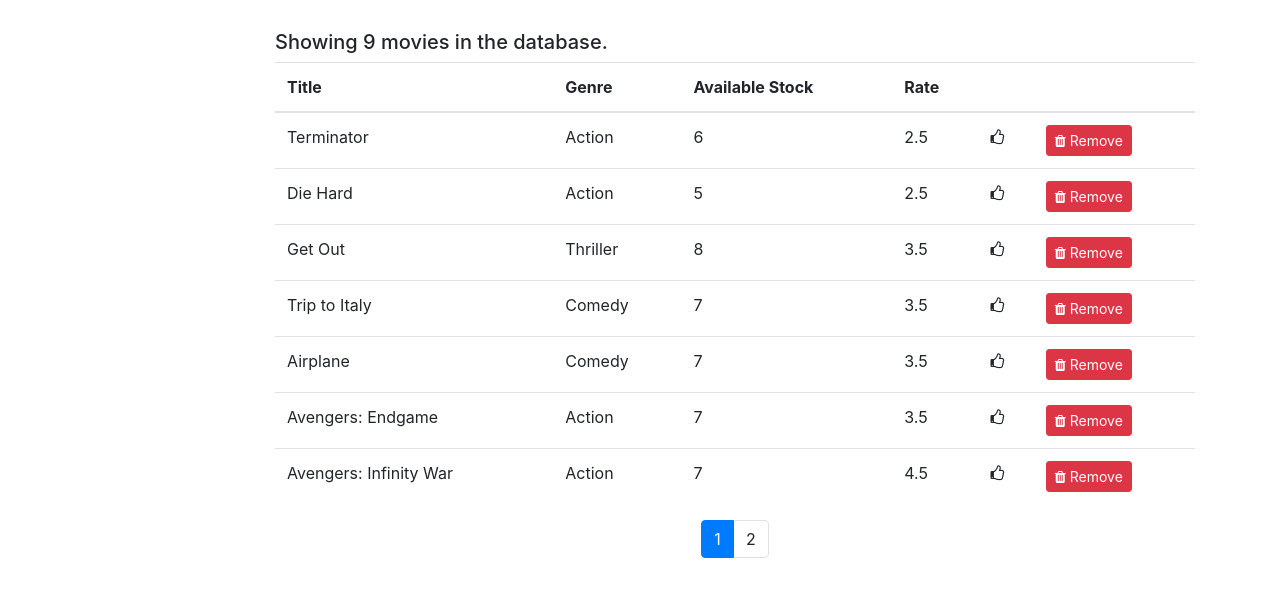
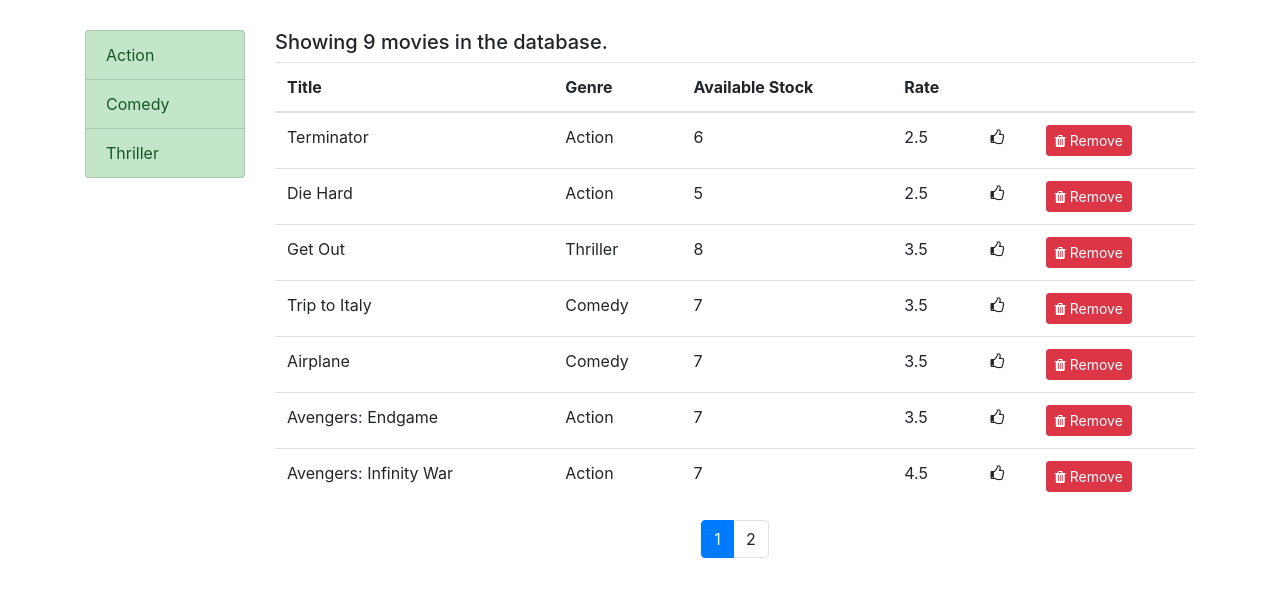
Before and after one commit to naseebbajracharya/movie-rental-react, a React (Create React App) app: page / in a window 1280 px wide. Shown: the top 596 px of the page. Built offline with nearby package versions, Linux system fonts and the light colour scheme.

Commit message:
movie genre displayed in the filter component

```diff
--- a/src/components/common/listGroup.jsx
+++ b/src/components/common/listGroup.jsx
@@ -1,9 +1,14 @@
 import React, { Component } from 'react';
 
-class ListGroup extends Component {
-    render() {
-        return ( null );
+const ListGroup = (props) => {
+    const {items, textProperty, valueProperty} = props;
+        return (
+            <ul className="list-group">
+                {items.map(item => <li key={item[valueProperty]} className="list-group-item list-group-item-success">
+                    {item[textProperty]}
+                    </li>)}
+            </ul>
+         );
     }
-}
 
 export default ListGroup;
--- a/src/components/movies.jsx
+++ b/src/components/movies.jsx
@@ -55,7 +55,7 @@ class Movies extends Component {
         return (
         <div className="row">
             <div className="col-2">
-                <ListGroup items={this.state.genres} onItemSelect={this.handleGenreSelect}/>
+                <ListGroup items={this.state.genres} textProperty="name" valueProperty="_id" onItemSelect={this.handleGenreSelect} />
             </div>
 
             <div className="col">
```
Also changed, not shown: 1 other file (tests, documents, lock files or other folders).
